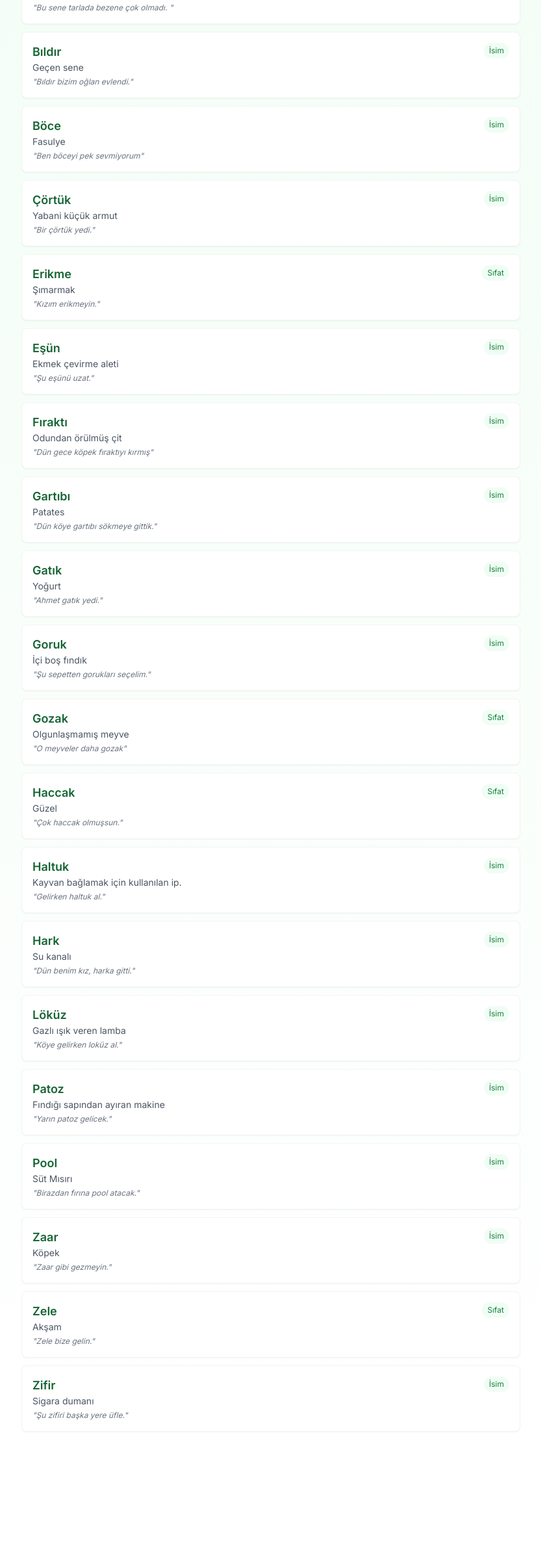
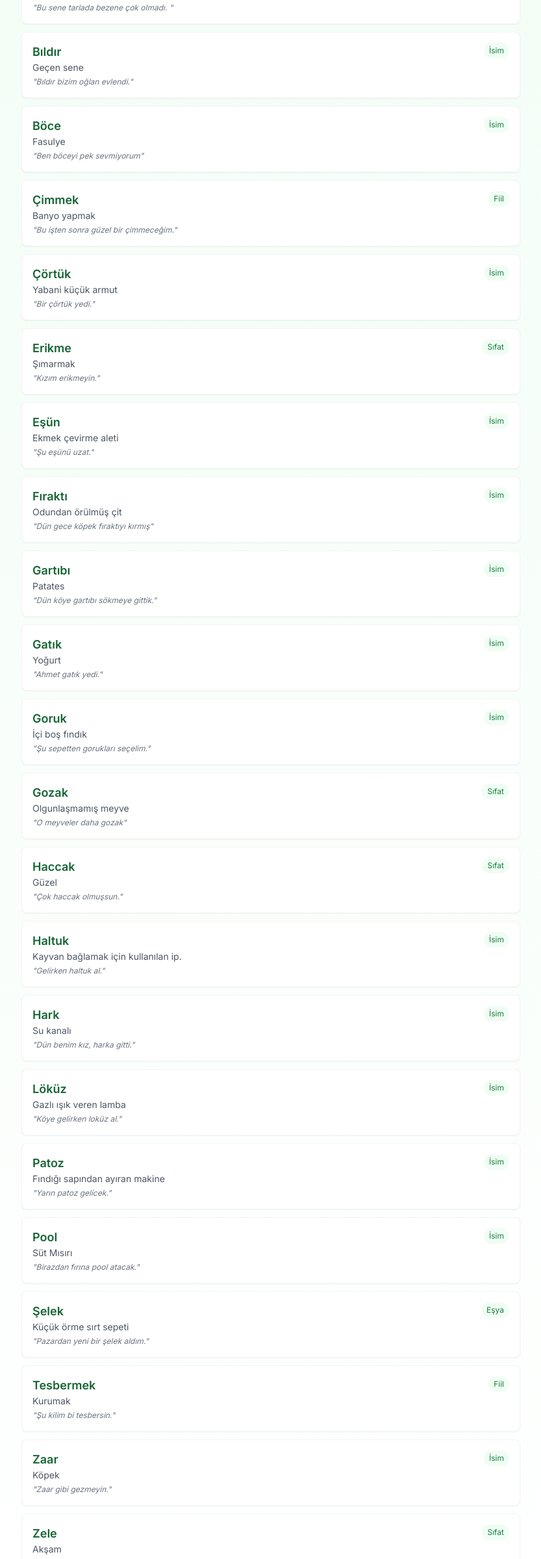
Before and after one commit to tolgabayrakdev/giresun-project, a Next.js app in the folder project/: page /giresun-sozlugu in a window 1280 px wide. Shown: the part 805-3204 px from the top of the page at 65% size, without its empty margins (223-1056 px from the left). Before the commit the page ends 3072 px from the top, so only its background shows below. Built offline with nearby package versions, Linux system fonts and the light colour scheme.

Commit message:
sözlük

```diff
--- a/project/app/giresun-sozlugu/page.tsx
+++ b/project/app/giresun-sozlugu/page.tsx
@@ -24,7 +24,7 @@ interface Word {
 
 const words: Word[] = dictionaryData.words;
 
-const categories = ["Hepsi", "Akrabalık", "Selamlaşma", "Eşya", "Sıfat", "Yemek", "Günlük Hayat"];
+const categories = ["Hepsi", "Akrabalık", "Selamlaşma", "Fiil", "Sıfat", "Yemek", "Günlük Hayat"];
 
 export default function Dictionary() {
   const [searchTerm, setSearchTerm] = useState("");
--- a/project/data/dictionary.json
+++ b/project/data/dictionary.json
@@ -143,6 +143,24 @@
       "meaning": "Fasulye",
       "example": "Ben böceyi pek sevmiyorum",
       "category": "İsim"
+    },
+    {
+      "word": "Çimmek",
+      "meaning": "Banyo yapmak",
+      "example": "Bu işten sonra güzel bir çimmeceğim.",
+      "category": "Fiil"
+    },
+    {
+      "word": "Tesbermek",
+      "meaning": "Kurumak",
+      "example": "Şu kilim bi tesbersin.",
+      "category": "Fiil"
+    },
+    {
+      "word": "Şelek",
+      "meaning": "Küçük örme sırt sepeti",
+      "example": "Pazardan yeni bir şelek aldım.",
+      "category": "Eşya"
     }
   ]
 }
```
